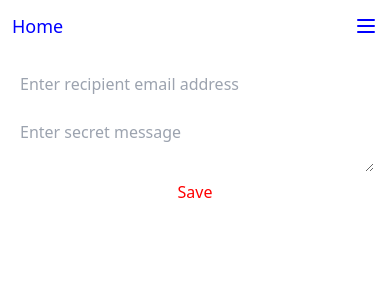
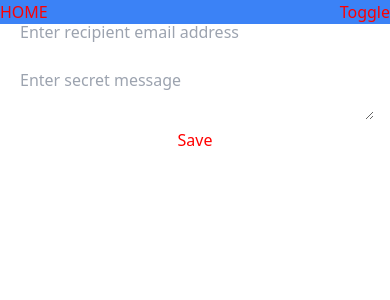
Before and after one commit to brodyd795/secret-message, a Next.js app: page / in a window 390 px wide. Shown: the top 300 px of the page. Built offline with nearby package versions, Linux system fonts and the light colour scheme.

Commit message:
Add sliding navbar for mobile

```diff
--- a/components/header.js
+++ b/components/header.js
@@ -14,49 +14,63 @@ const Header = () => {
     const [isOpen, setIsOpen] = useState(false);
 
     return (
-        <header className={`${isOpen && 'h-screen'} sm:h-auto md:flex sm:justify-between`}>
-            <div className={'w-full md:w-auto relative items-center flex justify-between'}>
-                <div className={'inline-block flex items-center p-3'}>
-                    <Link href={'/'}>
-                        <a className={'text-lg'}>Home</a>
-                    </Link>
-                </div>
-                <div className={'md:hidden'}>
-                    <button
-                        type={'button'}
-                        onClick={() => setIsOpen(!isOpen)}
-                        className={'block hover:text-white focus:text-white focus:outline-none p-3'}
-                        style={{color: 'blue'}}
-                    >
-                        <svg
-                            className="h-6 w-6 fill-current"
-                            viewBox="0 0 24 24"
-                        >
-                            <path
-                                className={!isOpen ? 'block' : 'hidden'}
-                                fillRule="evenodd"
-                                d="M4 5h16a1 1 0 0 1 0 2H4a1 1 0 1 1 0-2zm0 6h16a1 1 0 0 1 0 2H4a1 1 0 0 1 0-2zm0 6h16a1 1 0 0 1 0 2H4a1 1 0 0 1 0-2z"
-                            />
-                            <path
-                                className={isOpen ? 'block' : 'hidden'}
-                                fillRule="evenodd"
-                                d="M18.278 16.864a1 1 0 0 1-1.414 1.414l-4.829-4.828-4.828 4.828a1 1 0 0 1-1.414-1.414l4.828-4.829-4.828-4.828a1 1 0 0 1 1.414-1.414l4.829 4.828 4.828-4.828a1 1 0 1 1 1.414 1.414l-4.828 4.829 4.828 4.828z"
-                            />
-                        </svg>
-                    </button>
+        <header className={'h-screen w-full flex flex-col fixed'}>
+            <div className={'w-full bg-blue-500 flex justify-between'}>
+                <span>HOME</span>
+                <button onClick={() => setIsOpen(!isOpen)}>Toggle</button>
+            </div>
+            <div style={{transition: '0.5s'}} className={`bg-green-500 flex flex-grow ${isOpen ? 'w-full' : 'w-0'} z-10 left-0 overflow-x-hidden`}>
+                <div className={'relative w-full'}>
+                    <span>Content</span>
                 </div>
             </div>
-            <div className={`h-full flex flex-col items-center mt-56 md:hidden ${isOpen ? 'block' : 'hidden'}`}>
-                <A href={'#'}>{'Send message'}</A>
-                <A href={'https://github.com/brodyd795/secret-message'}>{'Source Code'}</A>
-                <A href={'#'}>{'About'}</A>
-            </div>
-            <div className={`hidden md:block h-full flex flex-row items-center ${isOpen ? 'block' : 'hidden'} `}>
-                <A href={'#'}>{'Send message'}</A>
-                <A href={'https://github.com/brodyd795/secret-message'}>{'Source Code'}</A>
-                <A href={'#'}>{'About'}</A>
-            </div>
         </header>
+        // <header className={`${isOpen && 'h-screen'} sm:h-auto md:flex sm:justify-between bg-red-500`}>
+        //     <div className={'w-full md:w-auto relative items-center flex justify-between h-1/5 bg-green-500'}>
+        //         <div className={'inline-block flex items-center p-3'}>
+        //             <Link href={'/'}>
+        //                 <a className={'text-lg'}>Home</a>
+        //             </Link>
+        //         </div>
+        //         <div className={'md:hidden'}>
+        //             <button
+        //                 type={'button'}
+        //                 onClick={() => setIsOpen(!isOpen)}
+        //                 className={'block hover:text-white focus:text-white focus:outline-none p-3'}
+        //                 style={{color: 'blue'}}
+        //             >
+        //                 <svg
+        //                     className="h-6 w-6 fill-current"
+        //                     viewBox="0 0 24 24"
+        //                 >
+        //                     <path
+        //                         className={!isOpen ? 'block' : 'hidden'}
+        //                         fillRule="evenodd"
+        //                         d="M4 5h16a1 1 0 0 1 0 2H4a1 1 0 1 1 0-2zm0 6h16a1 1 0 0 1 0 2H4a1 1 0 0 1 0-2zm0 6h16a1 1 0 0 1 0 2H4a1 1 0 0 1 0-2z"
+        //                     />
+        //                     <path
+        //                         className={isOpen ? 'block' : 'hidden'}
+        //                         fillRule="evenodd"
+        //                         d="M18.278 16.864a1 1 0 0 1-1.414 1.414l-4.829-4.828-4.828 4.828a1 1 0 0 1-1.414-1.414l4.828-4.829-4.828-4.828a1 1 0 0 1 1.414-1.414l4.829 4.828 4.828-4.828a1 1 0 1 1 1.414 1.414l-4.828 4.829 4.828 4.828z"
+        //                     />
+        //                 </svg>
+        //             </button>
+        //         </div>
+        //     </div>
+        //     <div>
+        //         <span>Hello</span>
+        //     </div>
+        //     {/* <div className={`h-full flex flex-col items-center mt-56 md:hidden ${isOpen ? 'block' : 'hidden'}`}>
+        //         <A href={'#'}>{'Send message'}</A>
+        //         <A href={'https://github.com/brodyd795/secret-message'}>{'Source Code'}</A>
+        //         <A href={'#'}>{'About'}</A>
+        //     </div>
+        //     <div className={`hidden md:block h-full flex flex-row items-center ${isOpen ? 'block' : 'hidden'} `}>
+        //         <A href={'#'}>{'Send message'}</A>
+        //         <A href={'https://github.com/brodyd795/secret-message'}>{'Source Code'}</A>
+        //         <A href={'#'}>{'About'}</A>
+        //     </div> */}
+        // </header>
     );
 };
 
```
